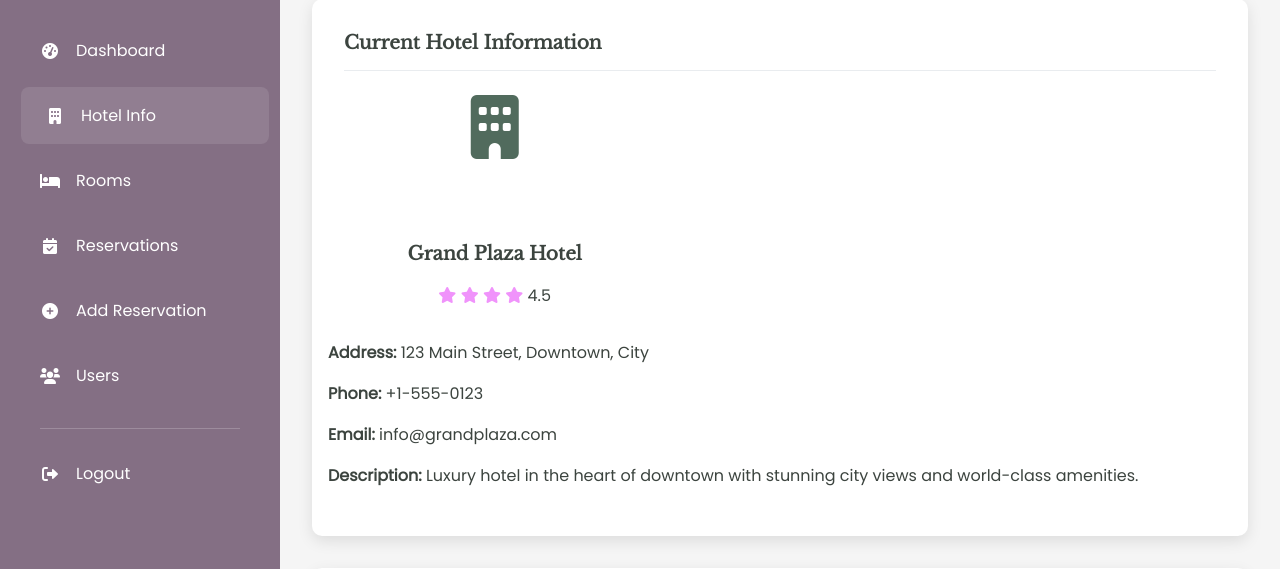
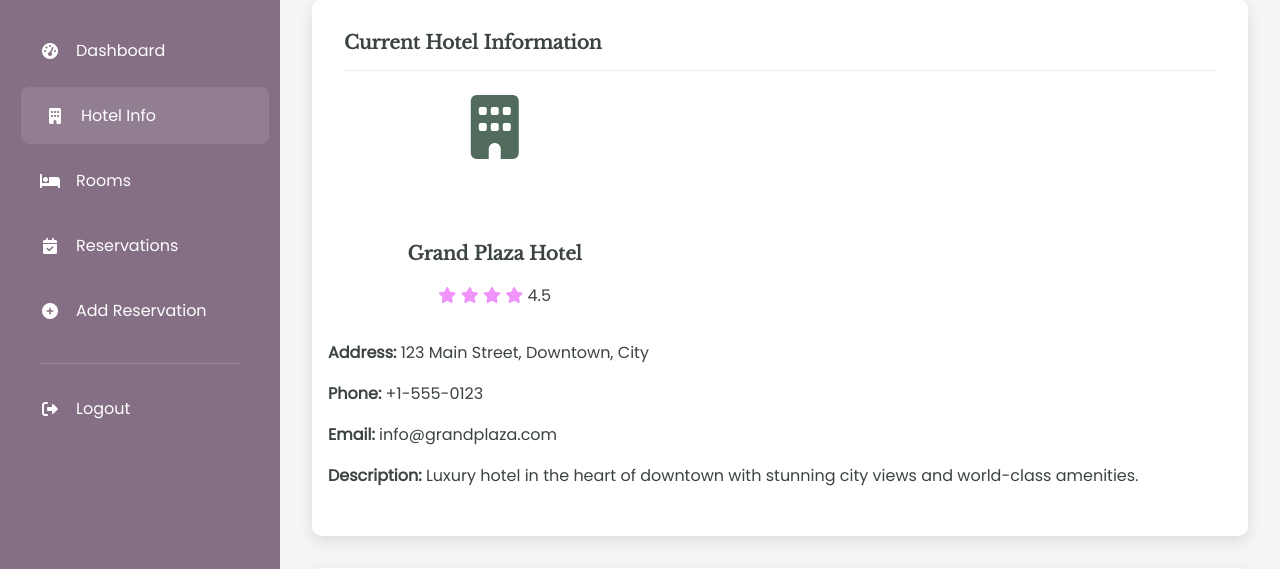
Before and after one commit to H4te-r/hotelReservation, a PHP site: page /admin/hotel.php in a window 1280 px wide. Shown: the part 101-670 px from the top of the page. Run offline with PHP 8.4, Linux system fonts and the light colour scheme; a user stored in the database is signed in; data comes from the database, SQL or seed files in the repository.

Commit message:
update: remove the user

```diff
--- a/cip/admin/dashboard.php
+++ b/cip/admin/dashboard.php
@@ -67,12 +67,6 @@ $hotel = $stmt->fetch();
                     <a href="add_reservation.php" class="nav-link">
                         <i class="fas fa-plus-circle"></i>
                         Add Reservation
-                    </a>
-                </div>
-                <div class="nav-item">
-                    <a href="users.php" class="nav-link">
-                        <i class="fas fa-users"></i>
-                        Users
                     </a>
                 </div>
                 <div class="nav-divider"></div>
--- a/cip/admin/hotel.php
+++ b/cip/admin/hotel.php
@@ -78,12 +78,7 @@ $hotel = $stmt->fetch();
                         Add Reservation
                     </a>
                 </div>
-                <div class="nav-item">
-                    <a href="users.php" class="nav-link">
-                        <i class="fas fa-users"></i>
-                        Users
-                    </a>
-                </div>
+
                 <div class="nav-divider"></div>
                 <div class="nav-item">
                     <a href="?logout=1" class="nav-link">
```
Also changed, not shown: cip/admin/add_reservation.php (+1 -6 lines), cip/admin/reservations.php (+1 -6 lines), cip/admin/rooms.php (+1 -6 lines).
